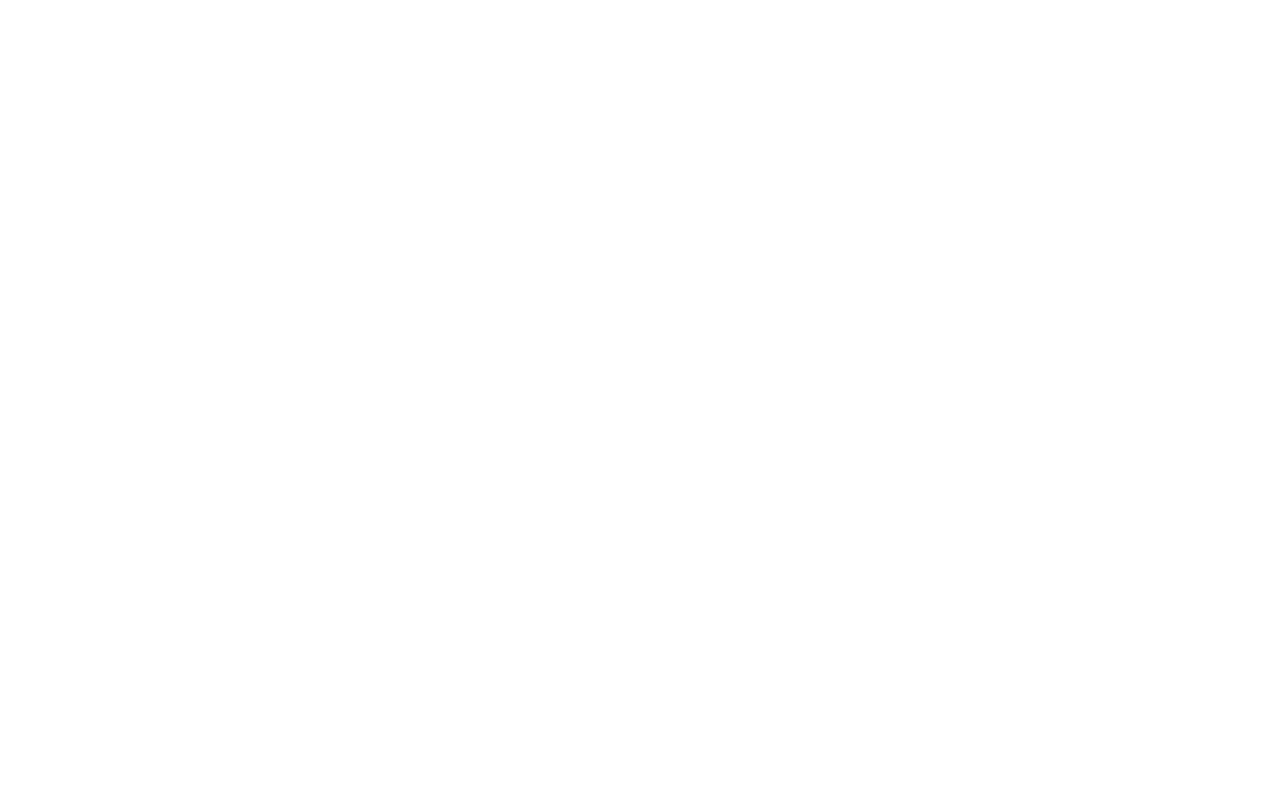
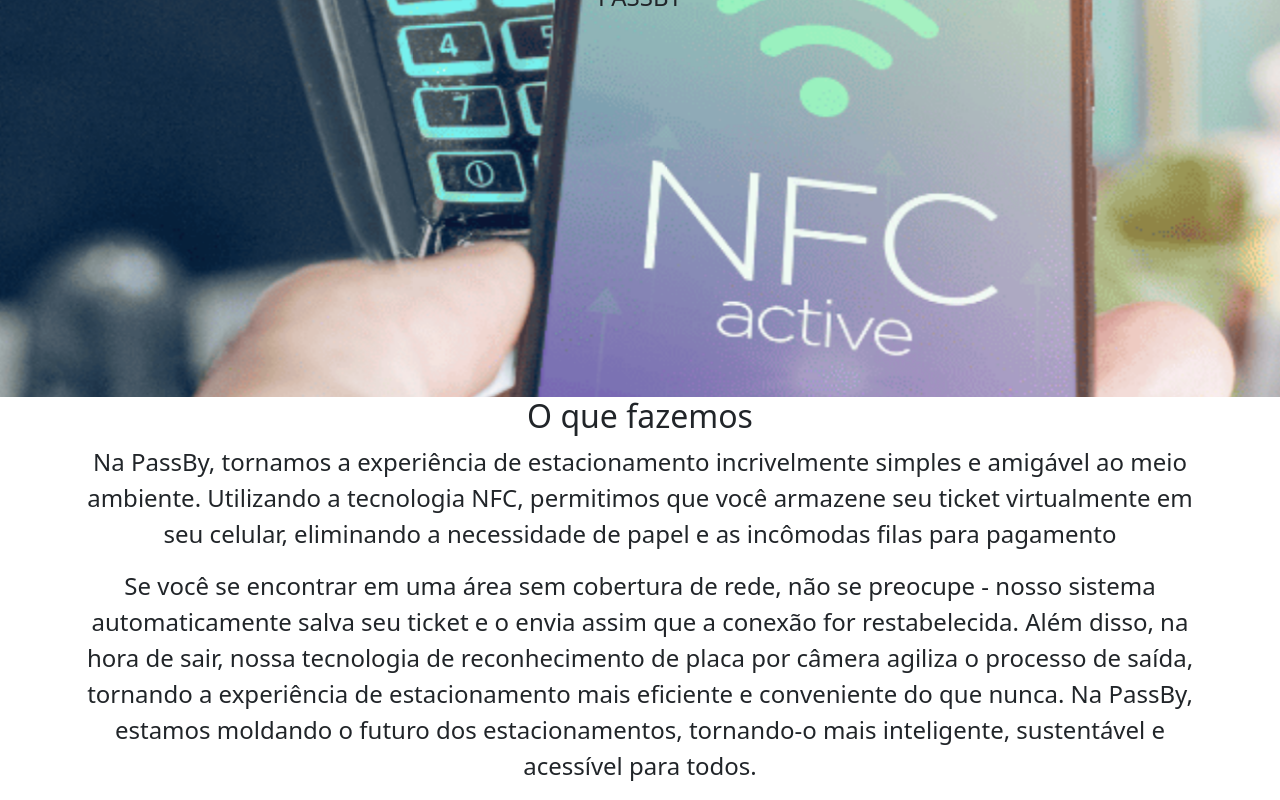
Before and after one commit to AGuariente/PASSBY-REACT, a React (Vite) app: page / in a window 1280 px wide. Shown: the part 1705-2505 px from the top of the page. Before the commit the page ends 1302 px from the top, so only its background shows below. Built offline with nearby package versions, Linux system fonts and the light colour scheme.

Commit message:
Parallax e container - o que fazemos

```diff
--- a/src/pages/Home.jsx
+++ b/src/pages/Home.jsx
@@ -34,6 +34,33 @@
           conectando pessoas à mobilidade do futuro.
         </p>
       </div>
+
+      <Parallax strength={600} bgImage={Parking}>
+        <div className="content">
+          <div className="text-content">PASSBY</div>
+        </div>
+      </Parallax>
+
+      <div class="container">
+        <h2>O que fazemos</h2>
+        <p>
+          Na PassBy, tornamos a experiência de estacionamento incrivelmente
+          simples e amigável ao meio ambiente. Utilizando a tecnologia NFC,
+          permitimos que você armazene seu ticket virtualmente em seu celular,
+          eliminando a necessidade de papel e as incômodas filas para pagamento
+        </p>
+
+        <p>
+          Se você se encontrar em uma área sem cobertura de rede, não se
+          preocupe - nosso sistema automaticamente salva seu ticket e o envia
+          assim que a conexão for restabelecida. Além disso, na hora de sair,
+          nossa tecnologia de reconhecimento de placa por câmera agiliza o
+          processo de saída, tornando a experiência de estacionamento mais
+          eficiente e conveniente do que nunca. Na PassBy, estamos moldando o
+          futuro dos estacionamentos, tornando-o mais inteligente, sustentável e
+          acessível para todos.
+        </p>
+      </div>
     </div>
 
   );
```
